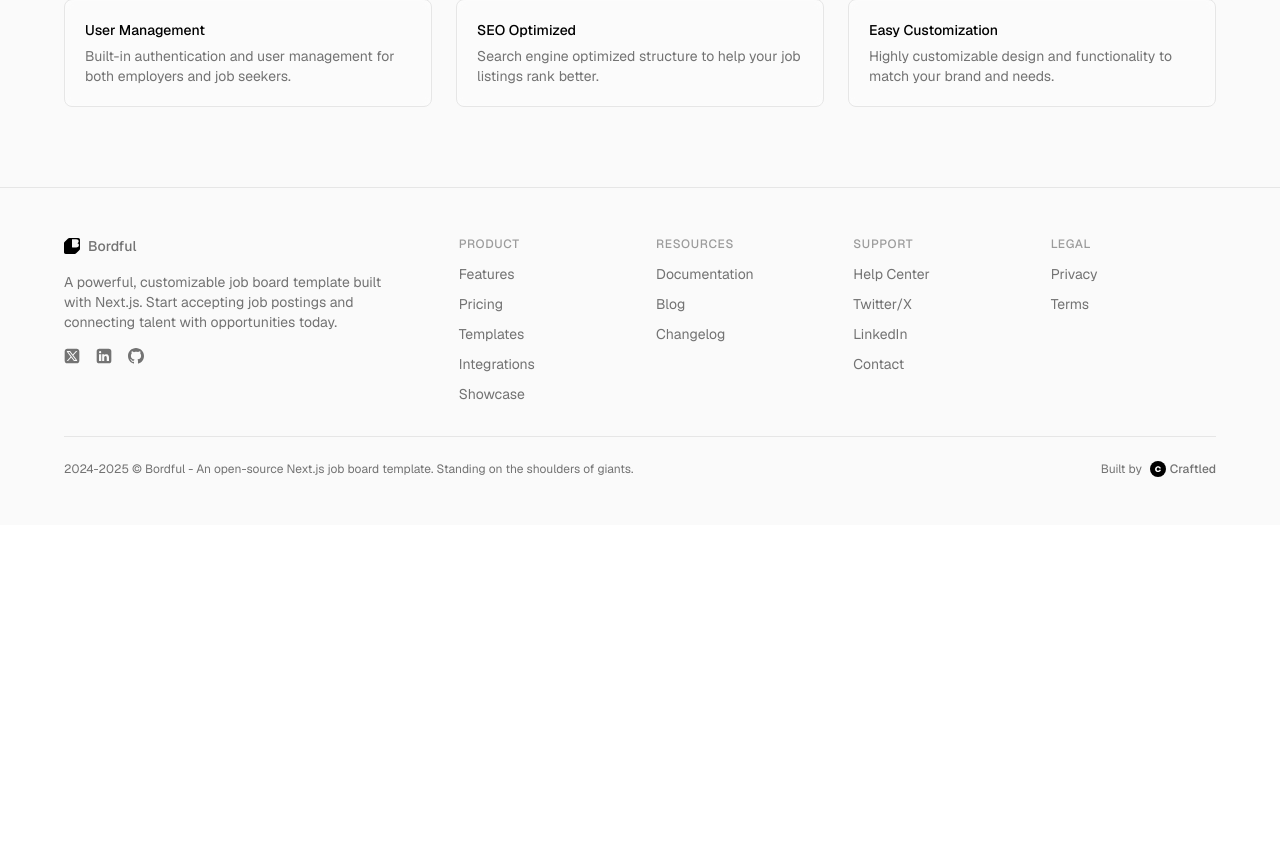
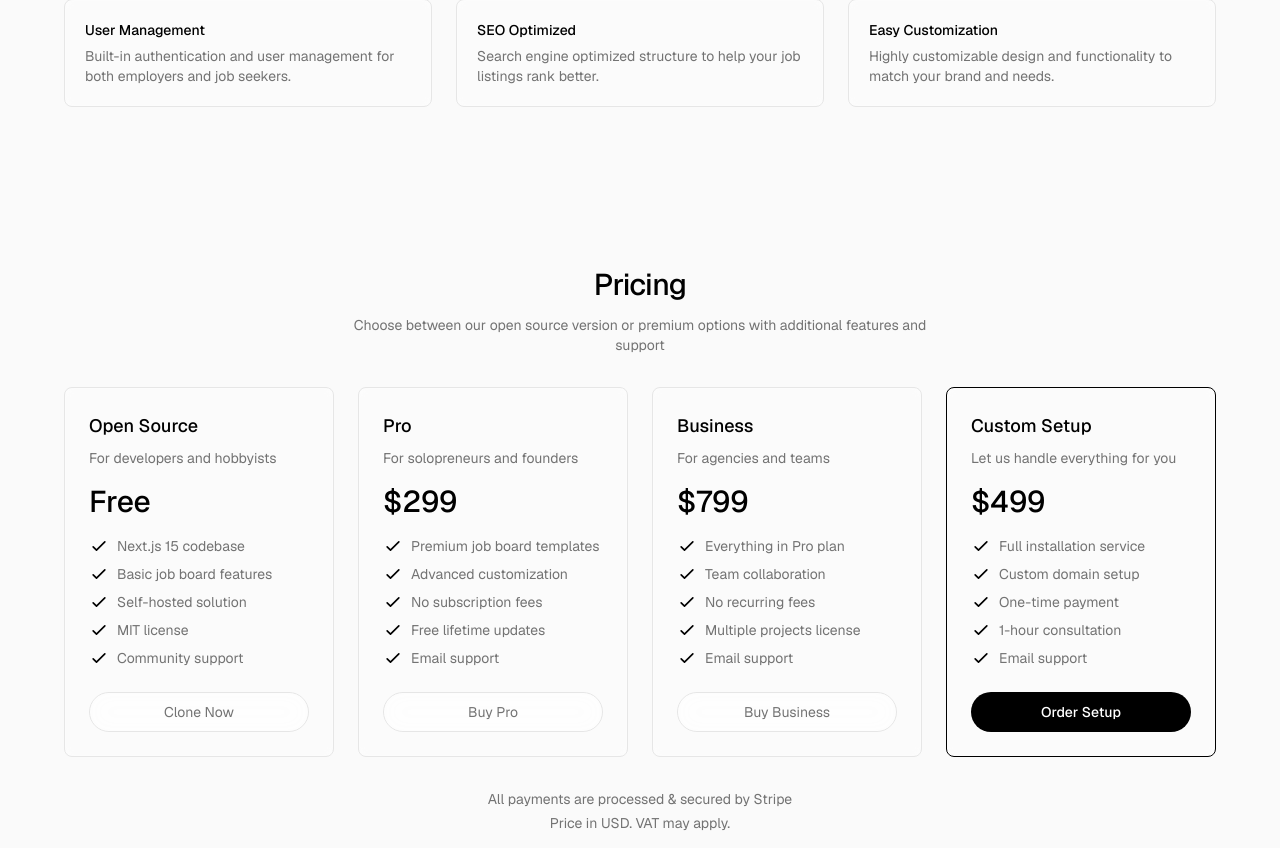
Before and after one commit to craftyme/bordful-marketing, a Next.js app: page / in a window 1280 px wide. Shown: the part 912-1760 px from the top of the page. Before the commit the page ends 1437 px from the top, so only its background shows below. Built offline with nearby package versions, Linux system fonts and the light colour scheme.

Commit message:
pricing section

```diff
--- a/app/page.tsx
+++ b/app/page.tsx
@@ -1,6 +1,7 @@
 import { Hero } from "@/components/hero";
 import { Features } from "@/components/features";
 import { Brands } from "@/components/brands";
+import { Pricing } from "@/components/pricing";
 
 export default function Home() {
   return (
@@ -8,6 +9,7 @@ export default function Home() {
       <Hero />
       <Brands />
       <Features />
+      <Pricing />
     </div>
   );
 }
--- a/components/action-buttons.tsx
+++ b/components/action-buttons.tsx
@@ -7,8 +7,8 @@ export function ActionButtons() {
       <CustomLink href={siteConfig.links.demo} variant="button" external>
         Live Demo
       </CustomLink>
-      <CustomLink href="#" variant="primary">
-        Get Started
+      <CustomLink href="https://github.com/tomaslau/bordful" variant="primary">
+        Clone Now
       </CustomLink>
     </div>
   );
--- a/components/hero.tsx
+++ b/components/hero.tsx
@@ -2,7 +2,6 @@ import * as React from "react";
 import { Section } from "./ui/section";
 import { Container } from "./ui/container";
 import { CustomLink } from "./ui/link";
-import { siteConfig } from "@/lib/constants";
 
 const HeroContent = React.memo(function HeroContent() {
   return (
@@ -13,24 +12,25 @@ const HeroContent = React.memo(function HeroContent() {
         <span className="sm:hidden">in Minutes</span>
       </h1>
       <p className="mx-auto mt-3 max-w-[600px] text-base text-muted-foreground">
-        {siteConfig.description}. Start accepting job postings and connecting
-        talent with opportunities today.
+        Open source job board starter template built with Next.js. Clone,
+        customize and deploy your own job board in minutes.
       </p>
       <div className="mt-6 flex flex-col gap-3 sm:flex-row sm:justify-center">
         <CustomLink
-          href="#"
+          href="https://github.com/tomaslau/bordful"
           variant="primary"
           className="h-10 px-6 text-sm"
-          aria-label="Get started with Bordful"
+          external
+          aria-label="Clone Bordful on GitHub"
         >
-          Get Started
+          Clone Now
         </CustomLink>
         <CustomLink
-          href={siteConfig.links.demo}
+          href="https://demo.bordful.com"
           variant="button"
           className="h-10 px-6 text-sm"
           external
-          aria-label="View live demo of Bordful"
+          aria-label="View Live Demo"
         >
           Live Demo
         </CustomLink>
--- /dev/null
+++ b/components/pricing.tsx
@@ -0,0 +1,172 @@
+import * as React from "react";
+import { Section } from "./ui/section";
+import { Container } from "./ui/container";
+import { CustomLink } from "./ui/link";
+import { cn } from "@/lib/utils";
+
+interface Feature {
+  text: string;
+}
+
+interface Plan {
+  name: string;
+  price: string;
+  description: string;
+  features: string[];
+  cta: string;
+  href: string;
+  external?: boolean;
+  highlight?: boolean;
+}
+
+const plans: Plan[] = [
+  {
+    name: "Open Source",
+    price: "Free",
+    description: "For developers and hobbyists",
+    features: [
+      "Next.js 15 codebase",
+      "Basic job board features",
+      "Self-hosted solution",
+      "MIT license",
+      "Community support",
+    ],
+    cta: "Clone Now",
+    href: "https://github.com/tomaslau/bordful",
+    external: true,
+  },
+  {
+    name: "Pro",
+    price: "$299",
+    description: "For solopreneurs and founders",
+    features: [
+      "Premium job board templates",
+      "Advanced customization",
+      "No subscription fees",
+      "Free lifetime updates",
+      "Email support",
+    ],
+    cta: "Buy Pro",
+    href: "#buy-pro",
+  },
+  {
+    name: "Business",
+    price: "$799",
+    description: "For agencies and teams",
+    features: [
+      "Everything in Pro plan",
+      "Team collaboration",
+      "No recurring fees",
+      "Multiple projects license",
+      "Email support",
+    ],
+    cta: "Buy Business",
+    href: "#buy-business",
+  },
+  {
+    name: "Custom Setup",
+    price: "$499",
+    description: "Let us handle everything for you",
+    features: [
+      "Full installation service",
+      "Custom domain setup",
+      "One-time payment",
+      "1-hour consultation",
+      "Email support",
+    ],
+    cta: "Order Setup",
+    href: "#order-setup",
+    highlight: true,
+  },
+];
+
+const Feature = React.memo(function Feature({ text }: Feature) {
+  return (
+    <li className="flex text-sm text-muted-foreground">
+      <svg
+        className="mr-2 h-5 w-5 text-primary"
+        fill="none"
+        viewBox="0 0 24 24"
+        stroke="currentColor"
+      >
+        <path
+          strokeLinecap="round"
+          strokeLinejoin="round"
+          strokeWidth={2}
+          d="M5 13l4 4L19 7"
+        />
+      </svg>
+      {text}
+    </li>
+  );
+});
+
+const PricingCard = React.memo(function PricingCard({
+  name,
+  price,
+  description,
+  features,
+  cta,
+  href,
+  external,
+  highlight,
+}: Plan) {
+  return (
+    <div
+      className={cn(
+        "flex flex-col rounded-lg border bg-background/50 p-6 backdrop-blur-sm",
+        highlight && "border-primary"
+      )}
+    >
+      <h3 className="text-lg font-medium">{name}</h3>
+      <p className="mt-2 text-sm text-muted-foreground">{description}</p>
+      <div className="mt-4 text-3xl font-medium">{price}</div>
+      <ul className="mt-4 flex-1 space-y-2">
+        {features.map((feature) => (
+          <Feature key={feature} text={feature} />
+        ))}
+      </ul>
+      <CustomLink
+        href={href}
+        variant={highlight ? "primary" : "button"}
+        className="mt-6 h-10 px-6 text-sm w-full justify-center"
+        external={external}
+      >
+        {cta}
+      </CustomLink>
+    </div>
+  );
+});
+
+const PricingHeader = React.memo(function PricingHeader() {
+  return (
+    <div className="text-center">
+      <h2 className="text-2xl font-medium tracking-tight sm:text-3xl">
+        Pricing
+      </h2>
+      <p className="mx-auto mt-3 max-w-[600px] text-sm text-muted-foreground">
+        Choose between our open source version or premium options with
+        additional features and support
+      </p>
+    </div>
+  );
+});
+
+export function Pricing() {
+  return (
+    <Section id="pricing" variant="secondary">
+      <Container>
+        <PricingHeader />
+        <div className="mt-8 grid gap-6 sm:grid-cols-2 lg:grid-cols-4">
+          {plans.map((plan) => (
+            <PricingCard key={plan.name} {...plan} />
+          ))}
+        </div>
+        <div className="mt-8 text-center text-sm text-muted-foreground">
+          <p>All payments are processed & secured by Stripe</p>
+          <p className="mt-1">Price in USD. VAT may apply.</p>
+        </div>
+      </Container>
+    </Section>
+  );
+}
```
